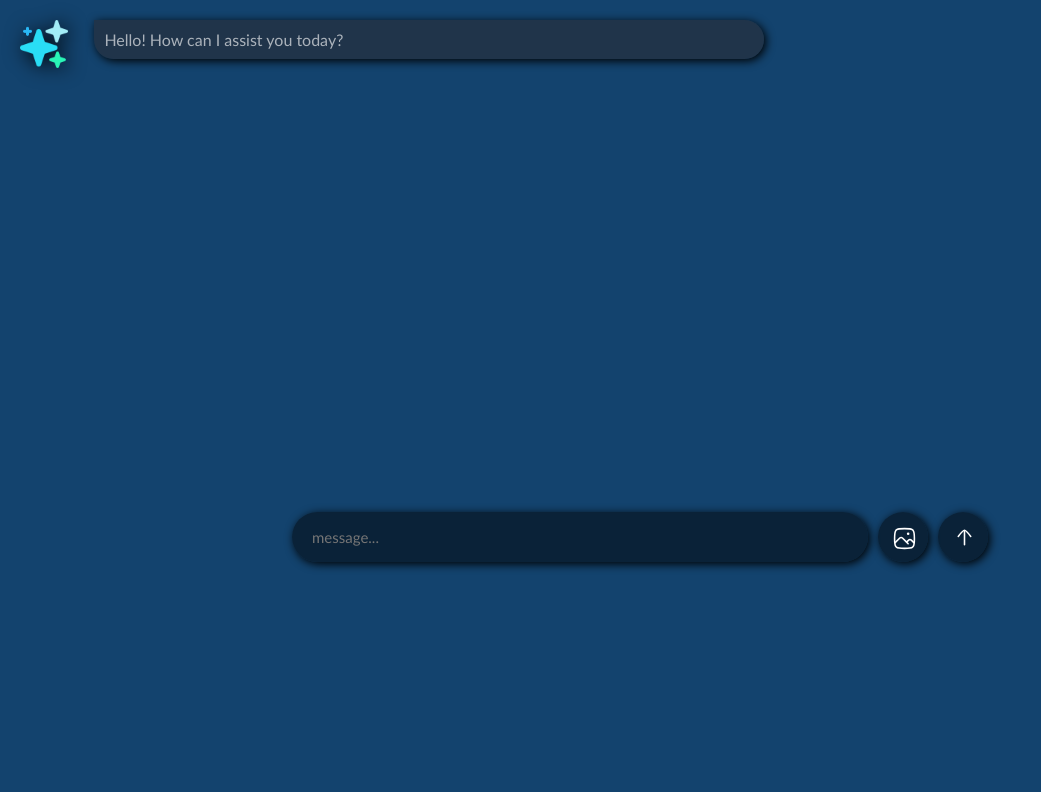
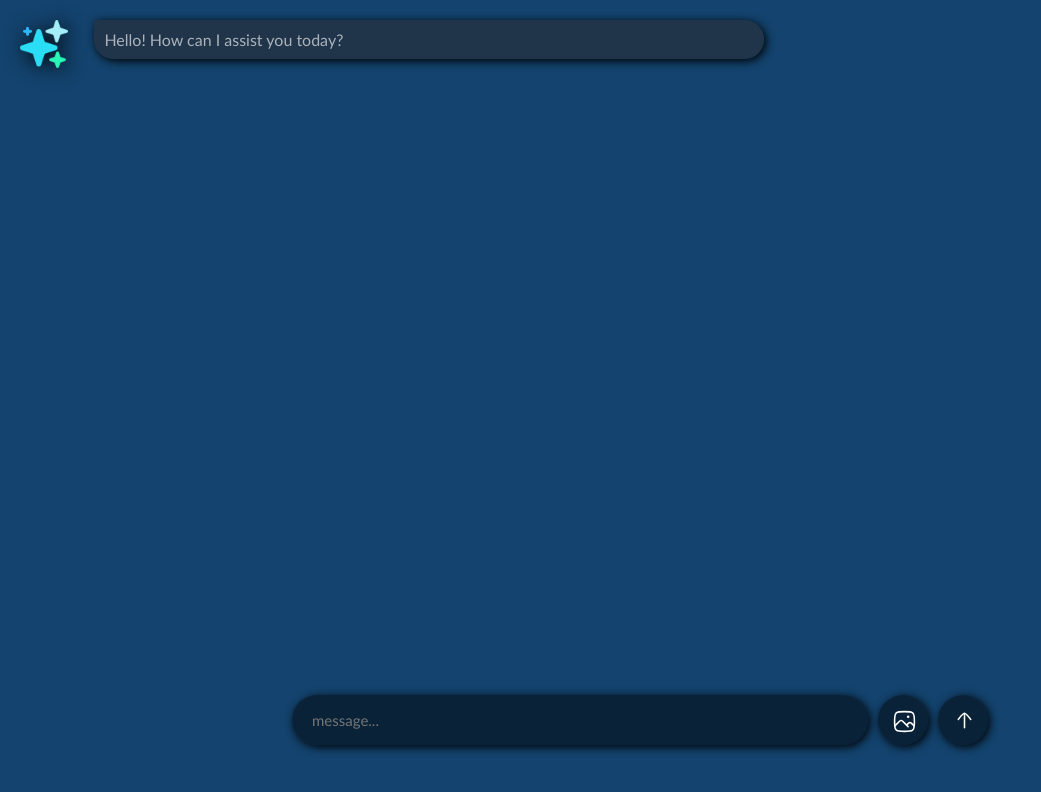
Before and after one commit to Harshverma4926/Ai-chatbot, a plain HTML site: page index.html in a window 1280 px wide. Shown: the whole page, without its empty margins (0-1041 px from the left). Drawn offline with Linux system fonts and the light colour scheme.

Commit message:
Quick update

```diff
--- a/style.css
+++ b/style.css
@@ -6,7 +6,7 @@
 }
 body{
     width: 100%;
-    height: 80vh;
+    height: 100vh;
     background-color: rgb(19, 67, 110);
     display: flex;
     flex-direction: column;
@@ -74,7 +74,7 @@ body{
     display: flex;
     gap: 10px;
     width: 100%;
-    /* height: 20%; */
+    height: 20%;
 }
 .prompt-area input{
     background-color:rgba(0, 0, 0, 0.49);
```
